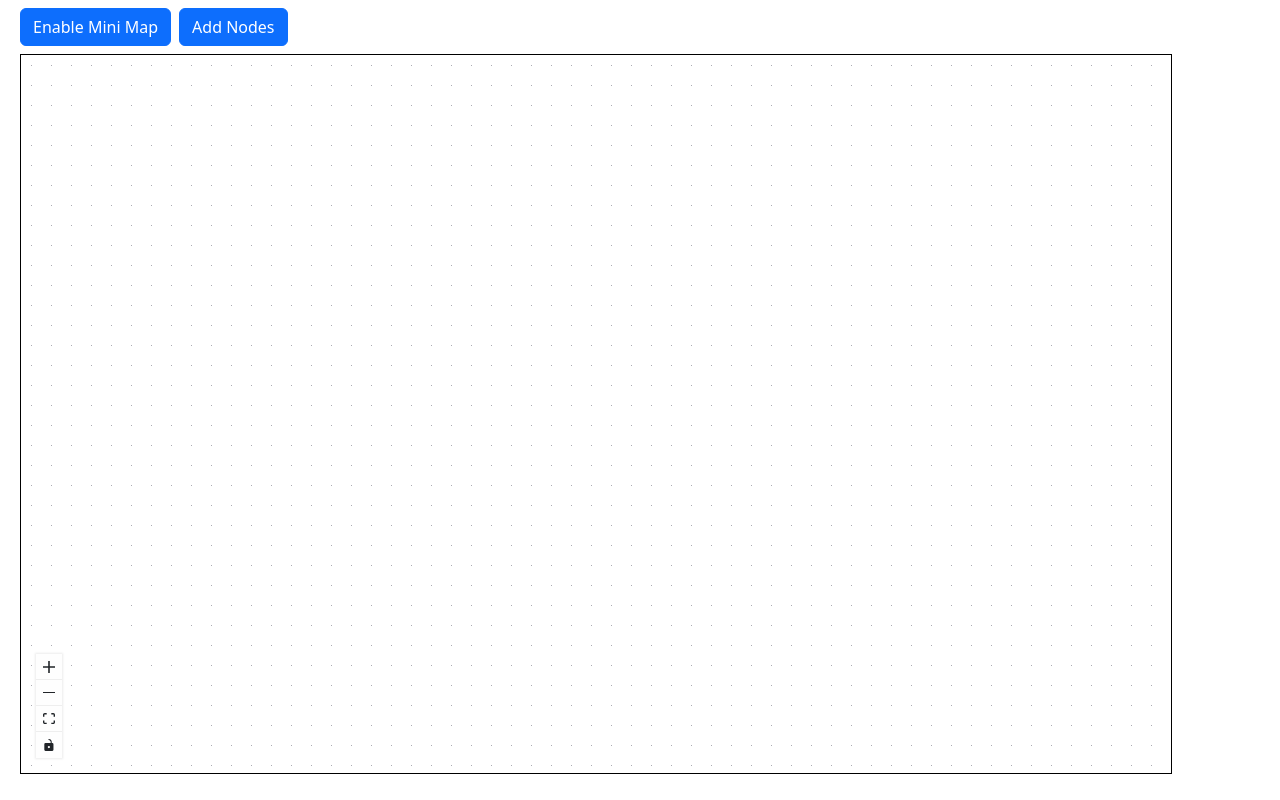
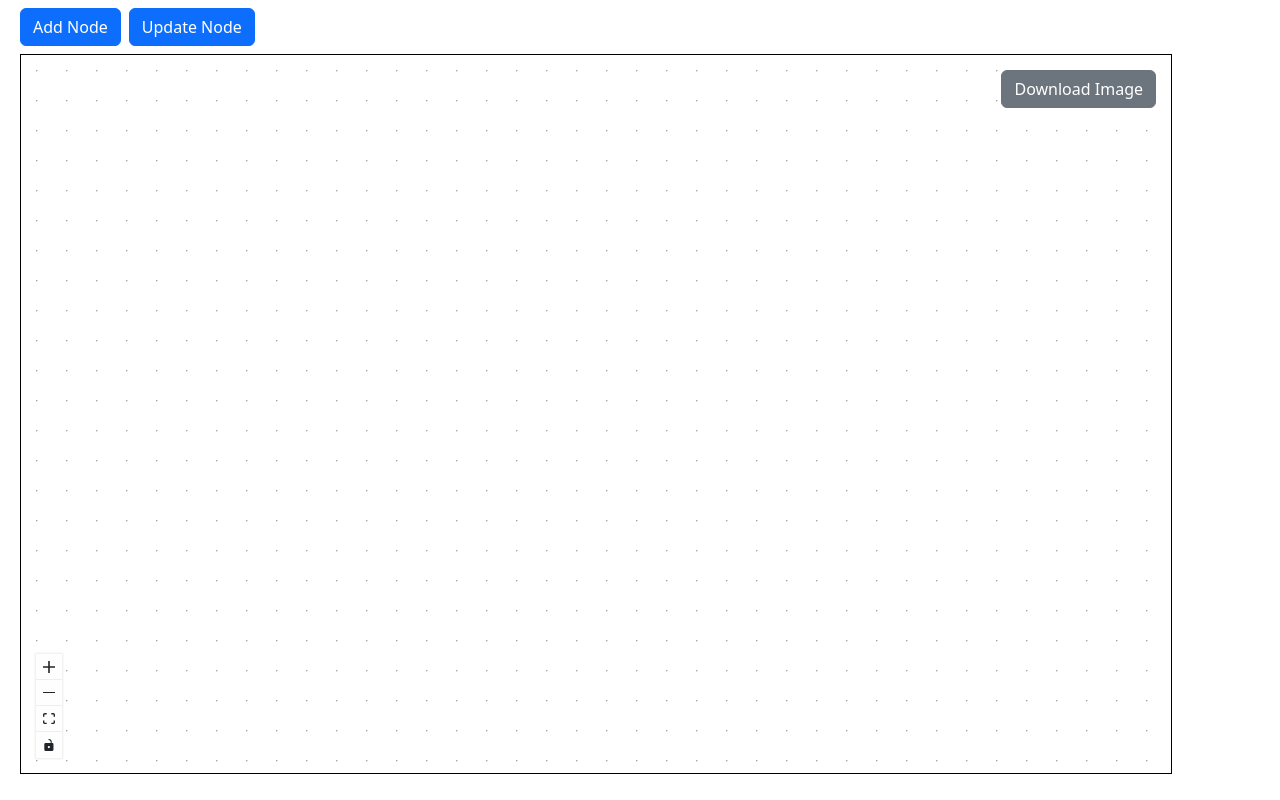
Before and after one commit to AlHamid-dev/reactflow-app, a React (Vite) app: page / in a window 1280 px wide. Built offline with nearby package versions, Linux system fonts and the light colour scheme.

Commit message:
adding child node

```diff
--- a/package.json
+++ b/package.json
@@ -10,7 +10,10 @@
     "preview": "vite preview"
   },
   "dependencies": {
+    "@ant-design/icons": "^5.6.1",
     "@xyflow/react": "^12.8.6",
+    "antd": "^5.27.4",
+    "html-to-image": "^1.11.13",
     "react": "^19.1.1",
     "react-dom": "^19.1.1"
   },
--- a/src/App.jsx
+++ b/src/App.jsx
@@ -15,31 +15,80 @@ function App() {
 
   const toggleMiniMap = useCallback(() => {
     setIsMiniMap(prev => !prev)
-
   }, [])
 
   useEffect(() => {
     console.log("nodeName", nodeName)
   }, [nodeName])
 
-  function generateUniqueID(){
+  function generateUniqueID() {
     let id = Math.floor(1000 + Math.random() * 9000)
     return id.toString()
   }
 
-  const createNode = () => {
+  const createNode = (param, id) => {
+    console.log("param", param, "id", id)
     console.log("nodeNameRef", nodeNameRef)
     if (nodeNameRef.current == "") {
       alert("Enter Node name")
       return
     }
-    let nodeObj = {
-      id: `node_${generateUniqueID()}`,
-      type: "resizableGroup", data: { label: nodeNameRef.current }, position: { x: 0, y: 0 },
-      style: { width: 170, height: 140, background: "transparent", border: "1px solid black", borderRadius: 15, fontSize: 12 }
+    let nodeObj
+    if (param == "parent") {
+      nodeObj = {
+        id: `node_${generateUniqueID()}`,
+        type: "ResizableGroup",
+        data: {
+          label: nodeNameRef.current, customProp: "Hello",
+          addChild: (id, data, param) => {
+            console.log("addChild", id, data, param)
+            openChildModal(id, data)
+          }
+        },
+        position: { x: 0, y: 0 },
+        style: { width: 170, height: 140, background: "white", border: "1px solid black", borderRadius: 15, fontSize: 12 }
+      }
+
+    }
+    else if (param == "child") {
+      nodeObj = {
+        id: `node_${generateUniqueID()}`,
+        type: "ResizableNode",
+        data: {
+          label: nodeNameRef.current,
+        },
+        parentId: id,
+        extent: "parent",
+        position: { x: 10, y: 30 },
+        style: { width: 80, background: "white", border: "1px solid black", borderRadius: 10, fontSize: 10 }
+      }
     }
     setNodeData(nodeObj)
     setIsModalOpen(false)
+  }
+
+  const inputRef = useRef(null)
+
+  useEffect(() => {
+    if (isModalOpen) {
+      inputRef.current?.focus();
+    }
+  }, [isModalOpen]);
+
+  const openChildModal = (id) => {
+    setNodeName("")
+    setModalName("Add Child Node")
+    setIsModalOpen(prev => !prev)
+    let children
+    children = <div>
+      <input ref={inputRef} className='d-block m-2' type='text' onChange={(e) => {
+        setNodeName(e.target.value)
+        nodeNameRef.current = e.target.value
+      }}
+        onKeyDown={(e) => { if (e.key == "Enter") { createNode("child", id) } }} />
+      <button className='btn btn-primary' onClick={() => createNode("child", id)}>Create Child Node</button>
+    </div>
+    setModalChildren(children)
   }
 
   const toggleModal = useCallback((params) => {
@@ -47,18 +96,28 @@ function App() {
     setModalName(params)
     setIsModalOpen(prev => !prev)
     let children
-    if (params == "Add Nodes") {
+    if (params == "Add Node") {
       children = <div>
-        <input className='d-block m-2' type='text' onChange={(e) => {
+        <input ref={inputRef} className='d-block m-2' type='text' onChange={(e) => {
           setNodeName(e.target.value)
           nodeNameRef.current = e.target.value
-        }} />
-        <button onClick={createNode}>Create Node</button>
-        {/* <input className='d-block m-2' type='text' onChange={} /> */}
+        }}
+          onKeyDown={(e) => { if (e.key == "Enter") { createNode("parent") } }} />
+
+        <button className='btn btn-primary' onClick={() => createNode("parent")}>Create Node</button>
+      </div>
+    }
+    else if (params == "Update Node") {
+      children = <div>
+        <input ref={inputRef} className='d-block m-2' type='text' onChange={(e) => {
+          setNodeName(e.target.value)
+          nodeNameRef.current = e.target.value
+        }}
+          onKeyDown={(e) => { if (e.key == "Enter") { createNode("parent") } }} />
+        <button className='btn btn-primary' onClick={() => createNode("parent")}>Update Node</button>
       </div>
     }
     setModalChildren(children)
-
   }, [])
 
   return (
--- a/src/components/CanvasButtons.jsx
+++ b/src/components/CanvasButtons.jsx
@@ -1,14 +1,15 @@
 import { memo } from "react"
 
 
-const CanvasButtons = ({ toggleMiniMap,isMiniMap,openModal }) => {
+const CanvasButtons = ({ toggleMiniMap, isMiniMap, openModal }) => {
 
     return (
         <div className="d-flex justify-content-start gap-2">
-            <button className='btn btn-primary' onClick={toggleMiniMap}>
+            {/* <button className='btn btn-primary' onClick={toggleMiniMap}>
                 {!isMiniMap ? "Enable Mini Map" : "Disable Mini Map"}
-            </button>
-            <button className='btn btn-primary' onClick={(e) => openModal(e.target.innerText)} >Add Nodes</button>
+            </button> */}
+            <button className='btn btn-primary' onClick={(e) => openModal(e.target.innerText)} >Add Node</button>
+            <button className='btn btn-primary' onClick={(e) => openModal(e.target.innerText)} >Update Node</button>
         </div>
     )
 }
--- /dev/null
+++ b/src/components/DownloadFlow.jsx
@@ -0,0 +1,45 @@
+import { Panel, useReactFlow, getNodesBounds, getViewportForBounds } from '@xyflow/react';
+import { toPng } from 'html-to-image';
+
+function downloadImage(dataUrl) {
+  const a = document.createElement('a');
+
+  a.setAttribute('download', 'reactflow.png');
+  a.setAttribute('href', dataUrl);
+  a.click();
+}
+
+const imageWidth = 1024;
+const imageHeight = 768;
+
+function DownloadButton() {
+  const { getNodes } = useReactFlow();
+  const onClick = () => {
+    // we calculate a transform for the nodes so that all nodes are visible
+    // we then overwrite the transform of the `.react-flow__viewport` element
+    // with the style option of the html-to-image library
+    const nodesBounds = getNodesBounds(getNodes());
+    const viewport = getViewportForBounds(nodesBounds, imageWidth, imageHeight, 0.5, 2);
+
+    toPng(document.querySelector('.react-flow__viewport'), {
+      backgroundColor: '#1a365d',
+      width: imageWidth,
+      height: imageHeight,
+      style: {
+        width: imageWidth,
+        height: imageHeight,
+        transform: `translate(${viewport.x}px, ${viewport.y}px) scale(${viewport.zoom})`,
+      },
+    }).then(downloadImage);
+  };
+
+  return (
+    <Panel position="top-right">
+      <button className="btn btn-secondary download-btn xy-theme__button" onClick={onClick}>
+        Download Image
+      </button>
+    </Panel>
+  );
+}
+
+export default DownloadButton;
--- a/src/components/FlowCanvas.jsx
+++ b/src/components/FlowCanvas.jsx
@@ -1,8 +1,10 @@
-import { useState, useCallback, useEffect } from 'react';
+import { useState, useCallback, useEffect, useRef } from 'react';
 import { ReactFlow, Background, Controls, applyEdgeChanges, applyNodeChanges, addEdge, MiniMap } from '@xyflow/react';
 import '@xyflow/react/dist/style.css';
 import ResizableNode from './ResizableNode';
 import ResizableGroup from './ResizableGroup';
+import DownloadButton from './DownloadFlow';
+import Modal from './reusableComponents/Modal';
 
 // const initialNodes = [
 //   {
@@ -35,18 +37,38 @@ import ResizableGroup from './ResizableGroup';
 
 const initialNodes = []
 const initialEdges = []
+const connectionLineStyle = { stroke: '#ffff' }
+const snapGrid = [25, 25]
+const proOptions = { hideAttribution: true }
+const defaultEdgeOptions = {
+  animated: false,
+  type: 'smoothstep',
+};
+
+const defaultViewport = { x: 0, y: 0, zoom: 1.5 };
 
 const FlowCanvas = ({ nodeData, isMiniMap }) => {
-  const proOptions = { hideAttribution: true };
   const [nodes, setNodes] = useState(initialNodes)
   const [edges, setEdges] = useState(initialEdges)
 
+  //child modal
+  const [isModalOpen, setIsModalOpen] = useState(false)
+  const [modalName, setModalName] = useState("")
+  const [modalChildren, setModalChildren] = useState()
+  const [nodeName, setNodeName] = useState("")
+  const nodeNameRef = useRef("")
+
   useEffect(() => {
-    console.log("nodeData",nodeData)
+    console.log("nodeData", nodeData)
     if (undefined !== nodeData) {
       setNodes((prev) => prev.concat(nodeData))
     }
   }, [nodeData])
+
+  //   useEffect(() => {
+  //   console.log("nodes", nodes)
+
+  // }, [nodes])
 
   const onNodesChange = useCallback(
     (changes) => setNodes((nodesSnapshot) => applyNodeChanges(changes, nodesSnapshot)),
@@ -66,24 +88,64 @@ const FlowCanvas = ({ nodeData, isMiniMap }) => {
 
   const memoizedNodeTypes = (() => ({
     resizable: ResizableNode,
-    resizableGroup: (props) => (<ResizableGroup {...props} />)
+    resizableGroup: (props) => (<ResizableGroup {...props} addChild={handleChildModal} />)
   }), [])
+
+  const nodeTypes = {
+    ResizableNode,
+    // resizableGroup: (props) => (<ResizableGroup {...props} addChild={handleChildModal} />),
+    ResizableGroup
+  }
+console.log("nodeTypes",nodeTypes)
+
+  useEffect(() => {
+    if (isModalOpen) {
+      inputRef.current?.focus();
+    }
+  }, [isModalOpen]);
+
+  const handleChildModal = useCallback((id, data) => {
+    setNodeName("")
+    setModalName("Add Child Node")
+    setIsModalOpen(prev => !prev)
+    children = <div>
+      <input ref={inputRef} className='d-block m-2' type='text' onChange={(e) => {
+        setNodeName(e.target.value)
+        nodeNameRef.current = e.target.value
+      }}
+        onKeyDown={(e) => { if (e.key == "Enter") { createNode() } }} />
+      <button className='btn btn-primary' onClick={createNode}>Create Node</button>
+    </div>
+    setModalChildren(children)
+  }, [])
 
   return (
     <div style={{ height: "100%" }}>
+      <Modal name={modalName} isOpen={isModalOpen} closeModal={() => setIsModalOpen(false)} >
+        {modalChildren}
+      </Modal>
       <ReactFlow
-        nodeTypes={memoizedNodeTypes}
+        // nodeTypes={memoizedNodeTypes}
+        nodeTypes={nodeTypes}
         nodes={nodes}
         edges={edges}
         onNodesChange={onNodesChange}
         onEdgesChange={onEdgesChange}
         onConnect={onConnect}
         proOptions={proOptions}
+        connectionLineStyle={connectionLineStyle}
+        connectionLineType="smoothstep"
+        snapToGrid={true}
+        snapGrid={snapGrid}
+        defaultViewport={defaultViewport}
+        defaultEdgeOptions={defaultEdgeOptions}
+        className="download-image"
         fitView
       >
         {isMiniMap && <MiniMap zoomable pannable />}
         <Background />
         <Controls />
+        <DownloadButton />
       </ReactFlow>
     </div>
   )
--- a/src/components/ResizableGroup.jsx
+++ b/src/components/ResizableGroup.jsx
@@ -1,16 +1,38 @@
-import { NodeResizer } from "@xyflow/react"
+import { Handle, Position, NodeResizer } from "@xyflow/react"
 import { memo } from "react"
+import { PlusOutlined } from "@ant-design/icons"
+import { Tooltip } from 'antd';
 
-const ResizableGroup = ({ selected, data, children }) => {
+
+const ResizableGroup = ({ selected, id, data, children }) => {
+    const { label, addChild } = data
+
+    const handleAddChild = (param) => {
+        addChild(id, data, param)
+    }
+
     return (
         <div style={{ padding: 10 }}>
             <NodeResizer
                 isVisible={selected}
                 minWidth={100} minHeight={30}
             />
-            <h4>{data.label}</h4>
-            <button>Add Child Node</button>
+            <Handle type="target" position={Position.Top} />
+            <div className="d-flex justify-content-between">
+                <div>
+                    <p>{label}</p>
+                </div>
+                <div>
+                    {/* <button onClick={(e) => handleAddChild(e.target.innerText)} className="btn btn-primary btn-sm">Add Child</button> */}
+                    <Tooltip title="Add Child">
+                        <span style={{cursor:"pointer"}} onClick={(e) => handleAddChild(e.target.innerText)} ><PlusOutlined /></span>
+                    </Tooltip>
+                </div>
+            </div>
+            <h6></h6>
+
             {children}
+            <Handle type="source" position={Position.Bottom} />
         </div>
     )
 }
--- a/src/components/reusableComponents/Modal.jsx
+++ b/src/components/reusableComponents/Modal.jsx
@@ -11,7 +11,7 @@ const Modal = ({ isOpen, name, children, closeModal }) => {
                     <div>
                         {children}
                     </div>
-                    <button className="mt-2" onClick={closeModal}>Close</button>
+                    <button className="btn btn-danger mt-2" onClick={closeModal}>Close</button>
                 </div>
             </div>}
         </>,
```
Also changed, not shown: 1 other file (tests, documents, lock files or other folders).
